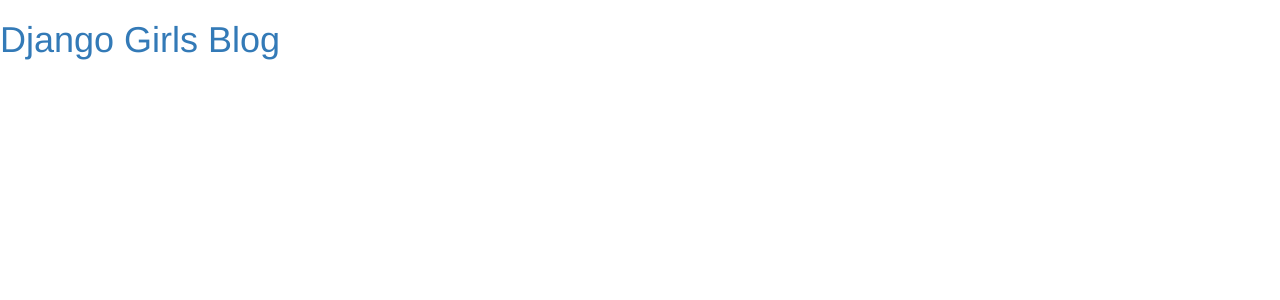
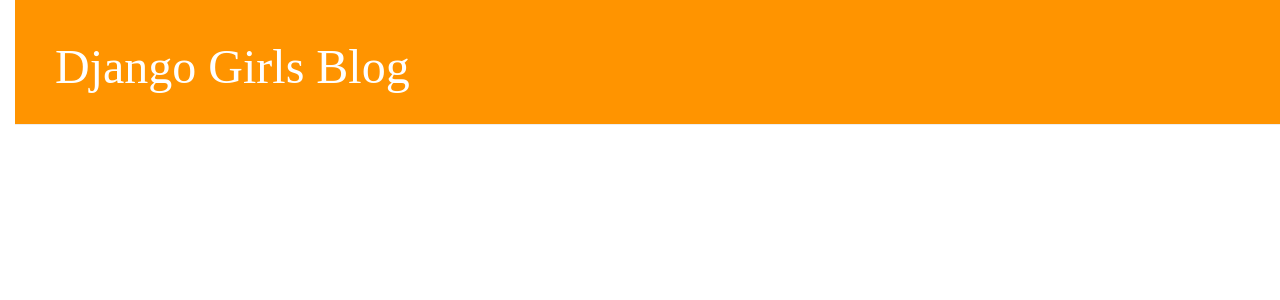
Before and after one commit to kyranatie/Django-Girls-Blog, a Django app: page / in a window 1280 px wide. Shown: the top 300 px of the page. Run offline with Django 3.2, Linux system fonts and the light colour scheme; data that the repository does not hold is empty; some libraries are stand-ins or nearby versions.

Commit message:
Putting css to style up the page

```diff
--- /dev/null
+++ b/blog/static/css/blog.css
@@ -0,0 +1,56 @@
+h1 a{
+    color: #FCA205;
+    font-family: "Lobster";
+}
+
+body {
+    padding-left: 15px;
+}
+
+.page-header {
+    background-color: #ff9400;
+    margin-top:0;
+    padding: 20px 20px 20px 40px;
+
+ }
+
+.page-header h1, .page-header h1 a, .page-header h1 a:visited, .page-header h1 a:active{
+    color: #ffffff;
+    font-size : 36pt;
+    text-decoration: none;
+}
+
+.content{
+    margin-left:40px;
+}
+
+h1, h2, h3, h4 {
+    font-family: "Lobster", cursive;
+}
+
+.date{
+    float:right;
+    color: #828282;
+}
+.save{
+    float:right;
+
+}
+.post-form textarea, post-form input{
+    width:100%;
+}
+
+.top-menu, .top-menu:hover, top-menu:visited{
+    clor: #ffffff;
+    float: right;
+    font-size:26pt;
+    margin-right:20px;
+}
+
+.post{
+    margin-bottom:70px;
+}
+
+.post h1 a, .post h1 a:visited{
+    color:#000000;
+}
--- a/blog/templates/blog/post_list.html
+++ b/blog/templates/blog/post_list.html
@@ -1,23 +1,38 @@
+
+{% load staticfiles %}
 <!DOCTYPE html>
 <html>
 <head>
     <link rel ="stylesheet" href="//maxcdn.bootstrapcdn.com/bootstrap/3.2.0/css/bootstrap.min.css">
 
     <link rel ="stylesheet" href="//maxcdn.bootstrapcdn.com/bootstrap/3.2.0/css/bootstrap-theme.min.css">
+
+    <link rel="stylesheet" href="{% static "css/blog.css" %}">
     <title>Django Girls Blog</title>
 </head>
 <body>
-    <div>
+    <div class="page-header">
         <h1> <a href=""> Django Girls Blog</a> </h1>
     </div>
-{% for post in posts %}
-  <div>
-      <p>published:{{ post.published_date }}</p>
-      <h1> <a href=""> {{ post.title }}</a> </h1>
-      <p>{{ post.text|linebreaks }}</p>
-   </div>
- {% endfor %}
 
-<p></p>
+  <div class="content container">
+      <div class="row">
+          <div cass = "col-md-8">
+              {% for post in posts %}
+                  <div class="post">
+                    <div class="date">
+                        published:{{ post.published_date }}
+                    </div>
+                    <h1> <a href=""> {{ post.title }}</a> </h1>
+                    <p>{{ post.text|linebreaks }}</p>
+                  </div>
+              {% endfor %}
+
+          </div>
+      </div>
+
+  </div>
+
+
 </body>
 </html>
```
